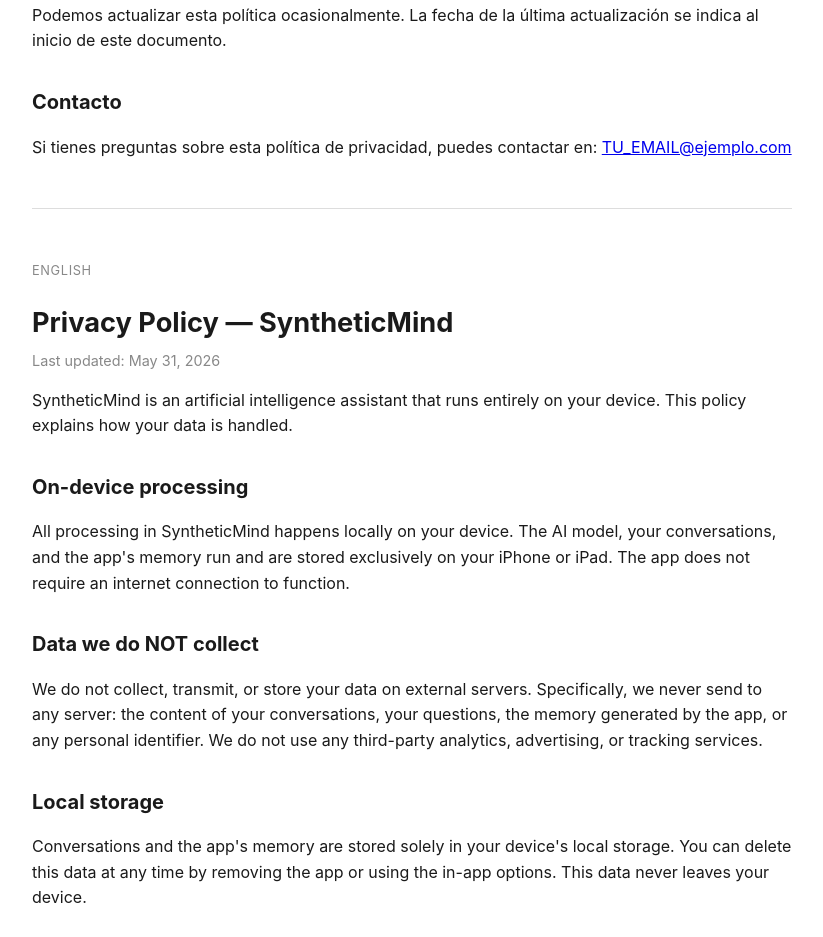
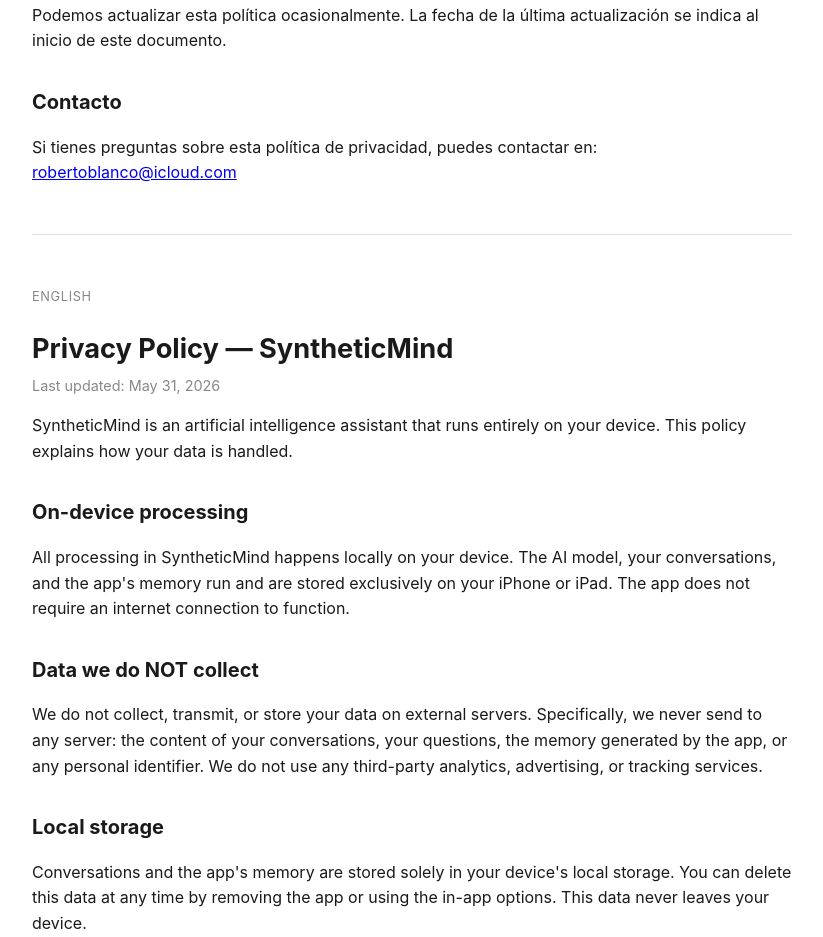
Before and after one commit to RobertoBlanco-lab/syntheticmind-web, a plain HTML site: page index.html in a window 1280 px wide. Shown: the part 1027-1964 px from the top of the page, without its empty margins (228-1051 px from the left). Drawn offline with Linux system fonts and the light colour scheme.

Commit message:
Update contact email in privacy policy

```diff
--- a/index.html
+++ b/index.html
@@ -54,7 +54,7 @@
 <p>Podemos actualizar esta política ocasionalmente. La fecha de la última actualización se indica al inicio de este documento.</p>
 
 <h2>Contacto</h2>
-<p>Si tienes preguntas sobre esta política de privacidad, puedes contactar en: <a href="mailto:TU_EMAIL@ejemplo.com">TU_EMAIL@ejemplo.com</a></p>
+<p>Si tienes preguntas sobre esta política de privacidad, puedes contactar en: <a href="mailto:robertoblanco@icloud.com">robertoblanco@icloud.com</a></p>
 
 <hr>
 
```
